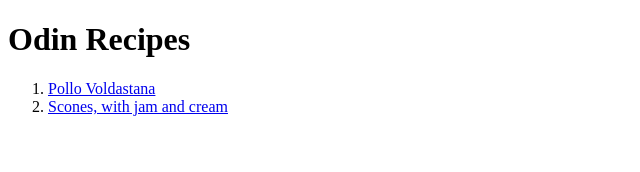
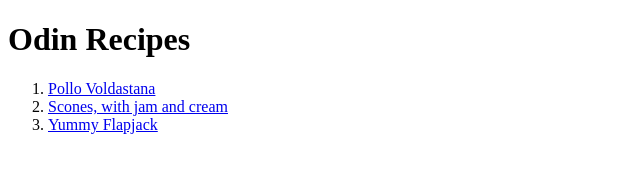
Before and after one commit to danjwilko/odin-recipes, a plain HTML site: page index.html in a window 1280 px wide. Shown: the whole page, without its empty margins (0-640 px from the left). Drawn offline with Linux system fonts and the light colour scheme.

Commit message:
Added link to 3rd recipe page

```diff
--- a/index.html
+++ b/index.html
@@ -10,6 +10,7 @@
     <ol>
         <li><a href="recipes/pollo_voldostana.html">Pollo Voldastana</a></li>
         <li><a href="recipes/scones.html">Scones, with jam and cream</a></li>
+        <li><a href="recipes/Flapjack.html">Yummy Flapjack</a></li>
     </ol>
 </body>
 </html>
```
